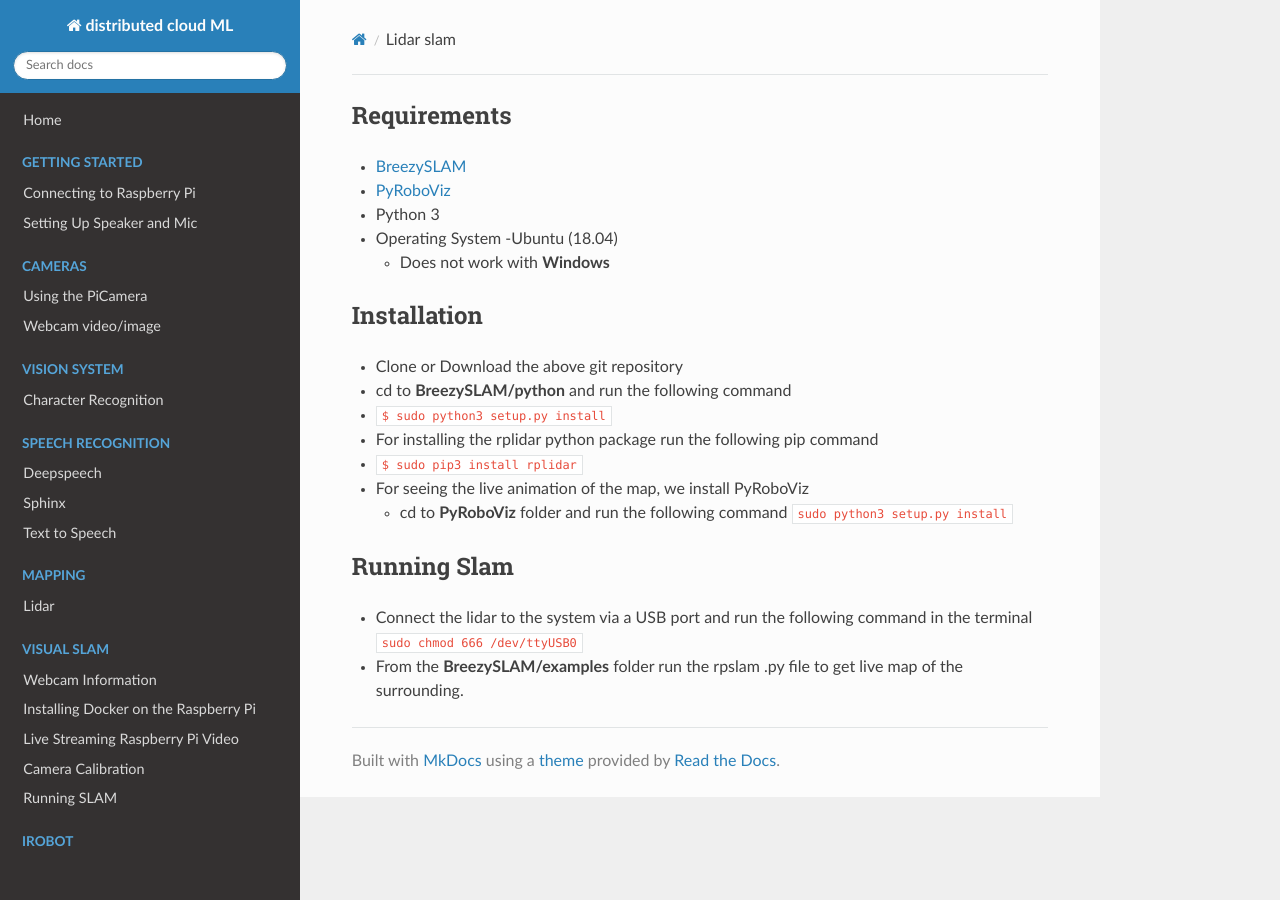
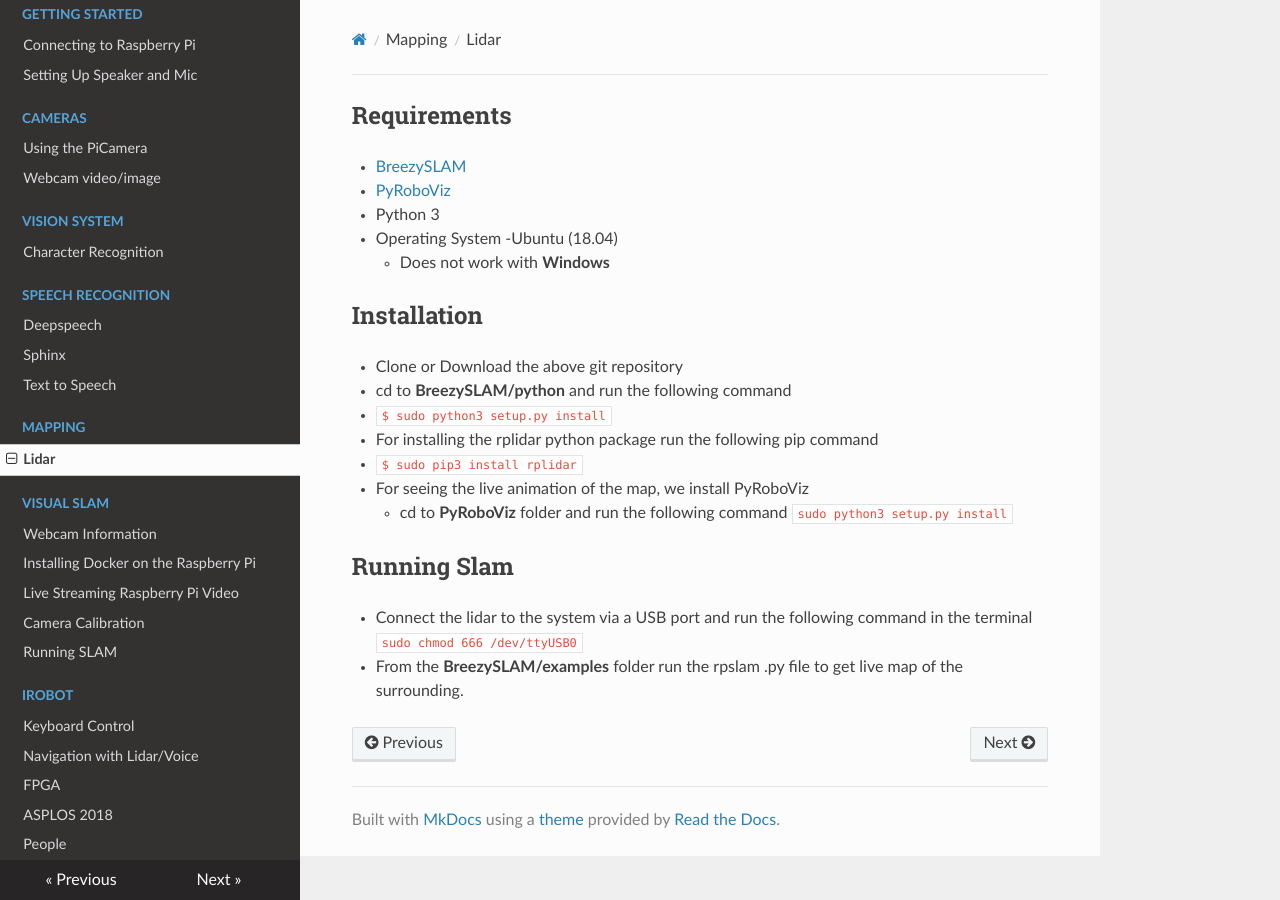
Before and after one commit to parallel-ml/docs, an MkDocs documentation site: the page built from docs/mapping/lidar-slam.md, in a window 1280 px wide. Built offline with MkDocs 1.6.1, drawn with Linux system fonts in a browser that asks for light colours; nearby versions of some CDN libraries; some of the changed lines change nothing that is shown.

Commit message:
fix mkdocs path

```diff
--- a/mkdocs.yml
+++ b/mkdocs.yml
@@ -14,7 +14,7 @@ nav:
         - Sphinx: speech/sphinx.md
         - Text to Speech: speech/text-to-speech.md
     - Mapping:
-        - Lidar: mapping/lidar.md
+        - Lidar: mapping/lidar-slam.md
     - Visual SLAM:
         - Webcam Information: visual_slam/webcam-information.md
         - Installing Docker on the Raspberry Pi: visual_slam/installing-docker-on-pi.md
```
